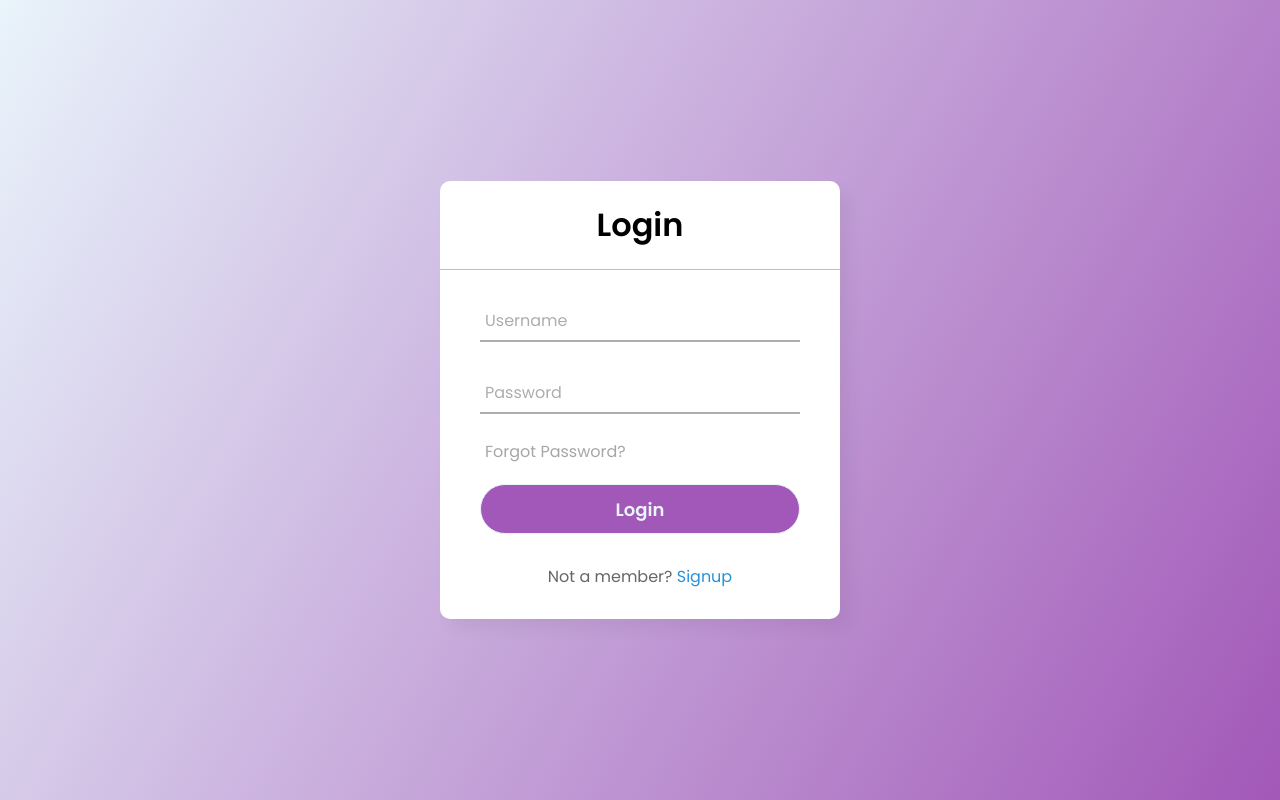
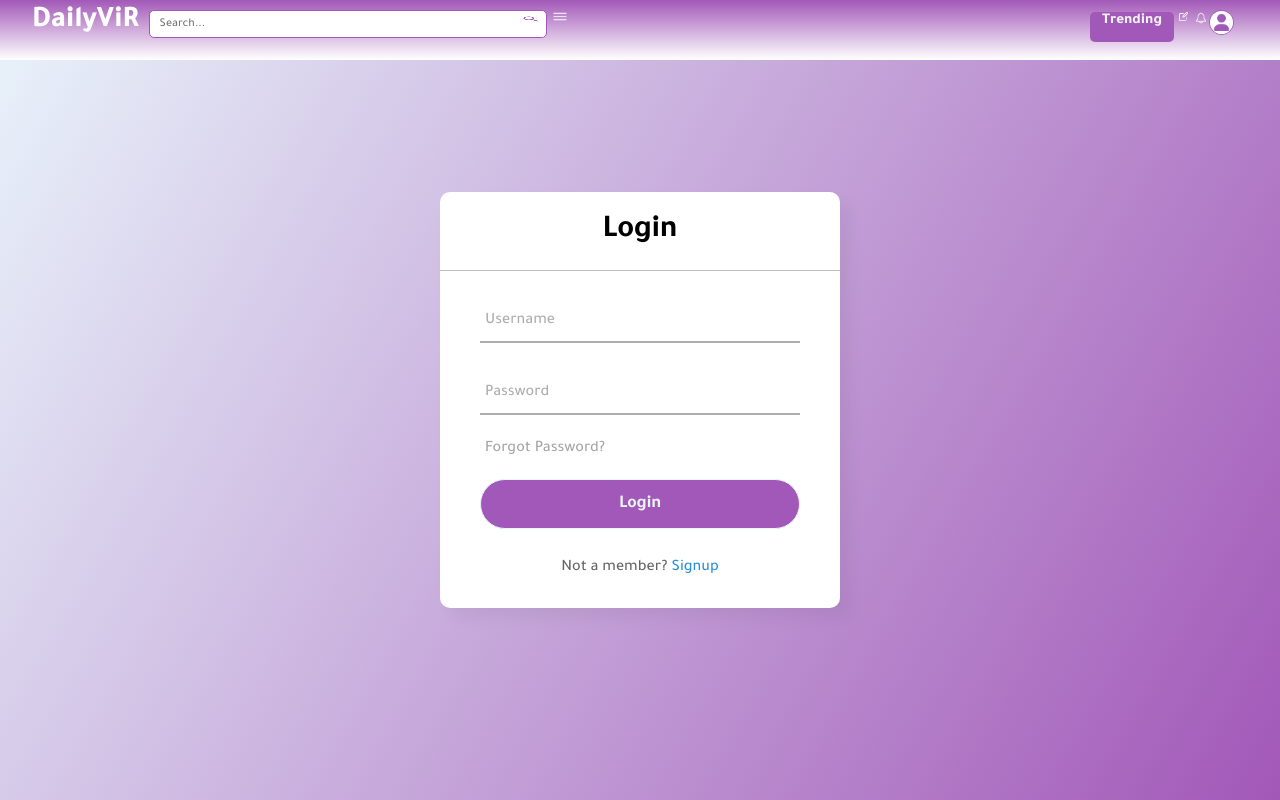
Before and after one commit to MadalinaEnasel/TW_ViR, a PHP site: page /Login.html in a window 1280 px wide. Run offline with PHP 8.4, Linux system fonts and the light colour scheme.

Commit message:
Add files via upload

```diff
--- a/login/Login.css
+++ b/login/Login.css
@@ -1,9 +1,9 @@
-@import url('https://fonts.googleapis.com/css2?family=Noto+Sans:wght@700&family=Poppins:wght@400;500;600&display=swap');
+@import url('https://fonts.googleapis.com/css2?family=Tajawal:wght@500;700;800&display=swap');
 *{
   margin: 0;
   padding: 0;
   box-sizing: border-box;
-  font-family: "Poppins", sans-serif;
+  font-family: "Tajawal", sans-serif;
 }
 body{
   margin: 0;
@@ -111,3 +111,174 @@ input[type="submit"]:hover{
 .signup_link a:hover{
   text-decoration: underline;
 }
+.logo {
+  float: left;
+  height: 22px;
+  width: 30px;
+  padding: 15px 2px 0 30px;
+}
+.text--logo {
+  color: white;
+  font-weight: 800;
+  font-size: 30px;
+  float: left;
+  padding-top: 4px;
+  padding-right: 4px;
+  text-align: initial;
+  text-decoration: none;
+
+}
+.menuBar {
+  background-image: linear-gradient(#A258B8, white);
+  overflow: hidden;
+  height: 60px;
+  position: relative;
+  display: flex;
+  color: white;
+  font-weight: 800;
+  font-size: 30px;
+}
+.trendingButton {
+  float: right;
+  align-content: center;
+  text-align: center;
+  text-anchor: middle;
+  height: 50%;
+  display: flex;
+  margin-top: 12px;
+  margin-bottom: 12px;
+  text-decoration: none;
+  padding-block-start: 12px;
+  color: #f2f2f2;
+  background-color: #A258B8;
+  border-radius: 5px;
+  box-sizing: content-box;
+  font-weight: 800;
+  font-size: 15px;
+  padding: 0 12px;
+  border: none;
+}
+.trendingButton:hover {
+  background-color: #954FA8;
+  color: white;
+  border-radius: 5px;
+  text-decoration: none;
+}
+.left {
+  width: 70%;
+  height: 100%;
+  float: left;
+}
+
+.right {
+  width: 30%;
+  height: 100%;
+  float: right;
+}
+.text--logo {
+  float:left;
+  color: white;
+  font-family: "Tajawal", sans-serif;
+  font-weight: 800;
+  font-size: 30px;
+  padding-top: 4px;
+  padding-right: 4px;
+  text-align: initial;
+  text-decoration: none;
+
+}
+
+.menuBar {
+  background-image: linear-gradient(#A258B8, white);
+  overflow: hidden;
+  height: 60px;
+  position: relative;
+  display: flex;
+  color: white;
+  font-family: "Tajawal", sans-serif;
+  font-weight: 800;
+  font-size: 30px;
+}
+
+.search {
+  height: 90%;
+  float: left;
+  width: 45%;
+  padding-left: 5px;
+  padding-top: 0;
+  display: flex;
+}
+
+.search__icon {
+  height: 20px;
+  width: 20px;
+  padding: 14px 2px 0 0;
+  margin-left: -25px;
+  border-radius: 5px;
+}
+
+.menu__icon {
+  height: 27px;
+  width: 23px;
+  padding: 10px 2px 4px 5px;
+  border-radius: 5px;
+}
+
+.notifications__icon {
+  height: 40%;
+  float: right;
+  padding: 12px 2px 0 5px;
+  border-radius: 5px;
+}
+
+.upload__icon {
+  float: right;
+  height: 35%;
+  padding: 12px 2px 0 5px;
+  border-radius: 5px;
+}
+
+.profile-account {
+  float: right;
+  position: relative;
+  height: 25px;
+  margin-right: 12%;
+  width: 25px;
+  overflow: hidden;
+  border-radius: 100%;
+  border: 1px solid #A258B8;
+  margin-top: 10px;
+}
+
+.profile-pic-div {
+  height: 40%;
+  width: 40%;
+  position: relative;
+  left: 15%;
+  border-radius: 100%;
+  overflow: hidden;
+  border: 1px solid #A258B8;
+  display: flex;
+}
+
+.padding_bottom {
+  padding-bottom: 5%;
+}
+
+.padding_left {
+  padding-left: 5%;
+}
+/* styling search bar */
+input[type=search] {
+  font-family: "Tajawal", sans-serif;
+  color: rgba(0, 0, 0, 0.94);
+  font-size: 12px;
+  width: 100%; /* Full width */
+  padding: 10px; /* Some padding */
+  border: 1px solid #A258B8; /* Gray border */
+  border-radius: 5px; /* Rounded borders */
+  box-sizing: content-box; /* How long are the boxes*/
+  margin-top: 10px; /* Add a top margin */
+  margin-bottom: 16px; /* Bottom margin */
+  resize: vertical; /* Allow the user to vertically resize the textarea (not horizontally) */
+}
--- a/login/Login.html
+++ b/login/Login.html
@@ -6,6 +6,35 @@
     <link rel="stylesheet" href="Login.css">
   </head>
   <body>
+    <div class="menuBar">
+      <div class="left">
+          <a href="../Home%20Page/home_page.html"><img class="logo" src="camera.png" alt="The src doesn't exist"></a>
+          <a class="text--logo" href="../Home%20Page/home_page.html" target="_self">DailyViR</a>
+
+          <div role="search" class="search">
+              <label for="search"> </label><input type="search"  id="search" name="search" placeholder="Search...">
+              <a href="../Home%20Page/home_page.html"><img src="search.png" class="search__icon" alt="The src doesn't exist"></a>
+          </div>
+
+          <a><img src="menu.png" class="menu__icon" alt="The src doesn't exist"></a>
+
+
+      </div>
+
+      <div class="right">
+
+          <a href="user_profile.html"><img src="image.png" class="profile-account" alt="The src doesn't exist"></a>
+
+          <a href="notifications.html"><img src="notifications.png" class="notifications__icon"
+                                            alt="The src doesn't exist"></a>
+
+          <a href="../Upload%20Video/upload_video.html"><img src="upload_video.png" class="upload__icon"
+                                                             alt="The src doesn't exist"></a>
+
+          <a class="trendingButton" href="../Trending/trending.html" target="_self">Trending</a>
+
+      </div>
+  </div>
     <div class="center">
       <h1>Login</h1>
       <form method="post">
@@ -22,7 +51,7 @@
         <div class="pass">Forgot Password?</div>
         <input type="submit" value="Login">
         <div class="signup_link">
-          Not a member? <a href="#">Signup</a>
+          Not a member? <a href="../signup/Sign_up.html">Signup</a>
         </div>
       </form>
     </div>
```
Also changed, not shown: login/camera.png (added), login/image.png (added), login/menu.png (added), login/notifications.png (added), login/search.png (added), login/upload_video.png (added).
